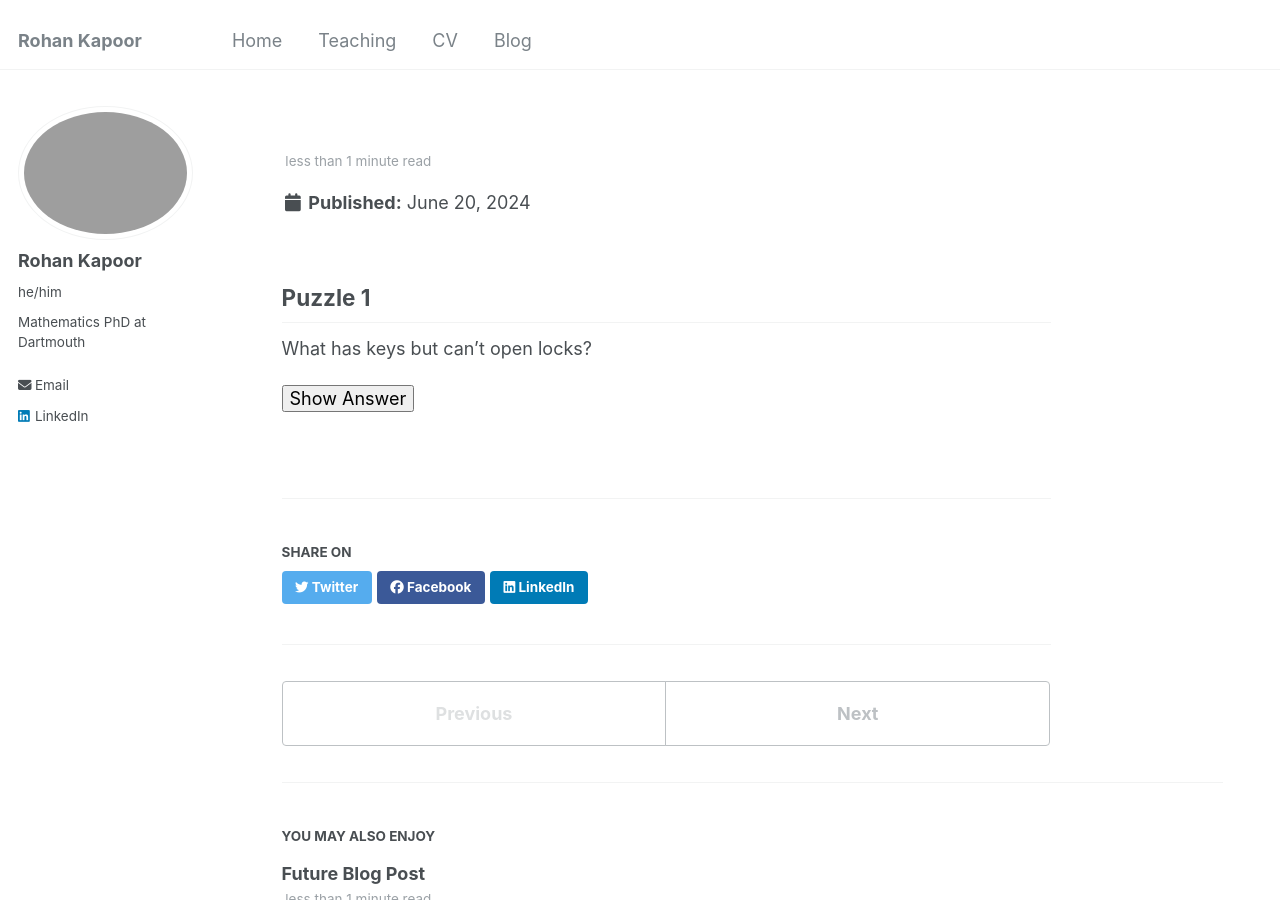
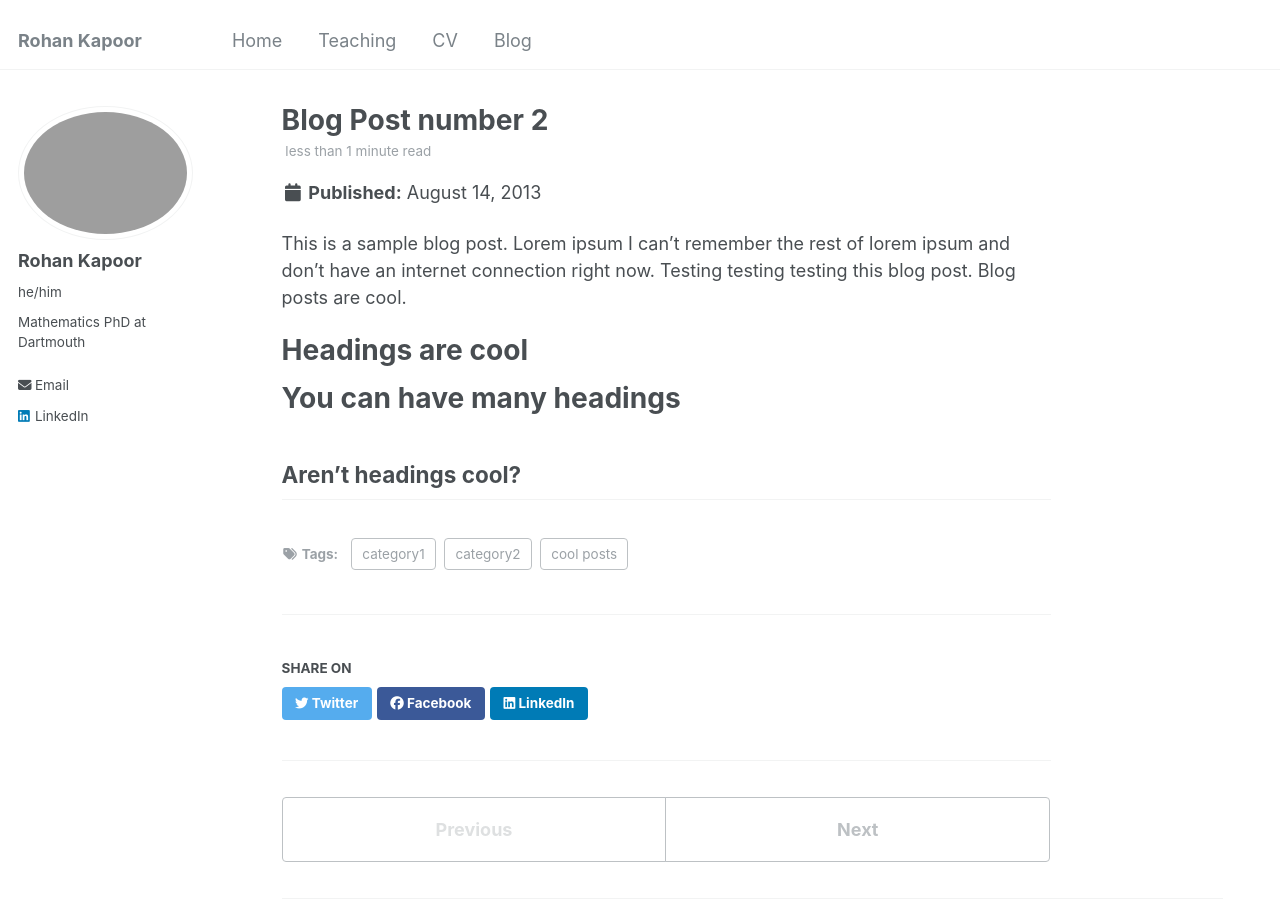
Before and after one commit to rkapoor1512/rkapoor1512.github.io, a Jekyll site: the page built from _posts/2013-08-14-blog-post-2.md, in a window 1280 px wide and 900 px high. Built offline with Jekyll 4.4.1, drawn with Linux system fonts in a browser that asks for light colours.

Commit message:
Update 2013-08-14-blog-post-2.md

```diff
--- a/_posts/2013-08-14-blog-post-2.md
+++ b/_posts/2013-08-14-blog-post-2.md
@@ -1,17 +1,20 @@
 ---
-title: 'Here's a list of puzzles I enjoy'
-date: 2024-06-20
-permalink: /posts/2024/06/puzzle_blog/
+title: 'Blog Post number 2'
+date: 2013-08-14
+permalink: /posts/2013/08/blog-post-2/
 tags:
   - cool posts
   - category1
   - category2
 ---
 
-## Puzzle 1
-What has keys but can't open locks?
+This is a sample blog post. Lorem ipsum I can't remember the rest of lorem ipsum and don't have an internet connection right now. Testing testing testing this blog post. Blog posts are cool.
 
-<button onclick="document.getElementById('answer1').style.display='block'">Show Answer</button>
-<div id="answer1" style="display:none;">
-A piano.
-</div>
+Headings are cool
+======
+
+You can have many headings
+======
+
+Aren't headings cool?
+------
```
